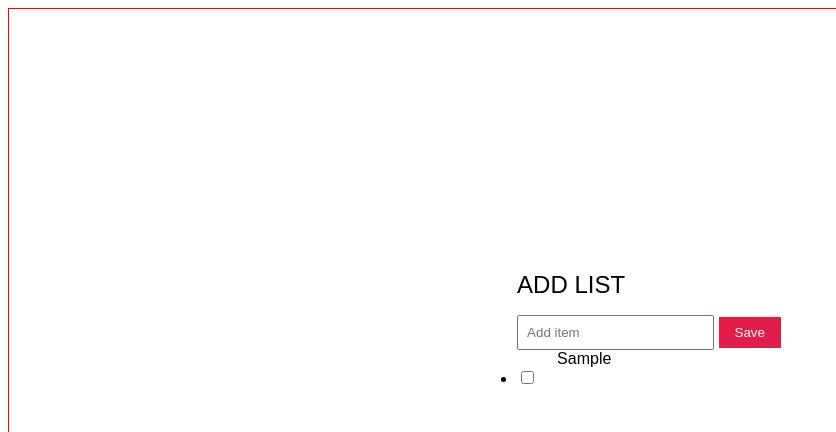
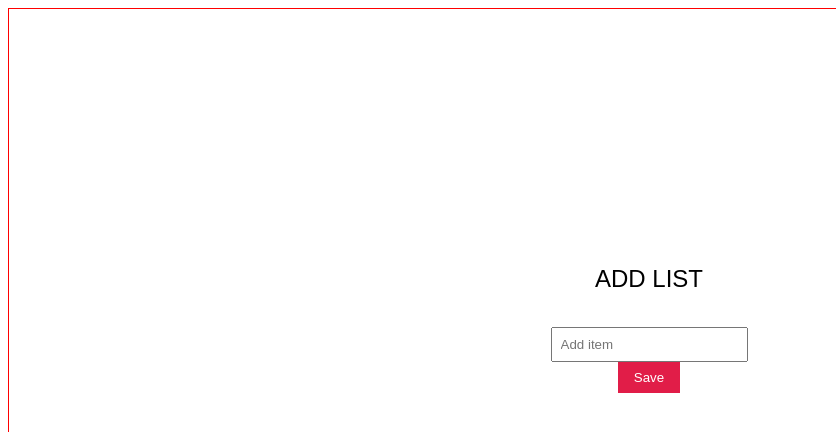
Before and after one commit to JJHannah/To-Do_List, a website built with Vite: page index.html in a window 1280 px wide. Both pictures are taken after typing "Sample" into the empty fields and a click on the button "Save". Shown: the top 432 px of the page, without its empty margins (0-836 px from the left). Built offline with nearby package versions, Linux system fonts and the light colour scheme; a web font is replaced by a local one.

Commit message:
update index and event js file selectors

```diff
--- a/index.html
+++ b/index.html
@@ -13,14 +13,10 @@
   </head>
   <body>
     <div class="container">
-      <form action="#" id="form">
-        <label>Add list</label>
-        <br />
-        <input type="text" class="inputText" placeholder="Add item" />
-        <button class="btn">Save</button>
-        <br />
-        <ul class="list"></ul>
-      </form>
+      <label>Add list</label>
+      <br />
+      <input type="text" class="inputElement" placeholder="Add item" />
+      <button class="btnSave">Save</button>
     </div>
     <script type="module" src="./src/main.js"></script>
   </body>
--- a/src/utils/events.js
+++ b/src/utils/events.js
@@ -1,24 +1,14 @@
 const eventsForm = () => {
-  const form = document.querySelector("#form");
-  const inputText = document.querySelector(".inputText");
-  const ullist = document.querySelector(".list");
+  const inputElement = document.querySelector(".inputElement");
+  const btnSave = document.querySelector(".btnSave");
 
-  form.addEventListener("click", function (e) {
+  btnSave.addEventListener("click", function (e) {
     e.preventDefault();
 
-    const inputValue = inputText.value;
+    const inputValue = inputElement.value;
+    console.log(inputValue);
 
-    const newLi = document.createElement("LI");
-    const checkBox = document.createElement("input");
-    checkBox.type = "checkbox";
-    newLi.appendChild(checkBox);
-
-    const textNode = document.createTextNode(inputValue);
-    ullist.appendChild(textNode);
-
-    ullist.appendChild(newLi);
-
-    inputText.value = "";
+    inputElement.value = "";
   });
 };
 
```
